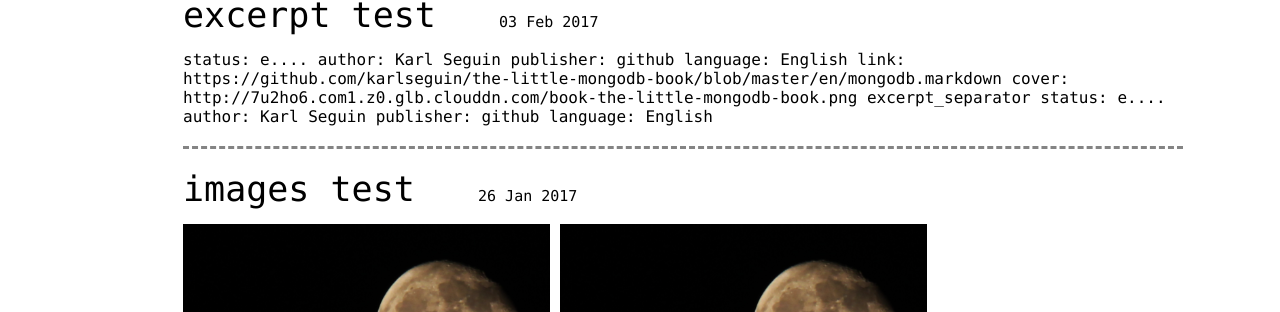
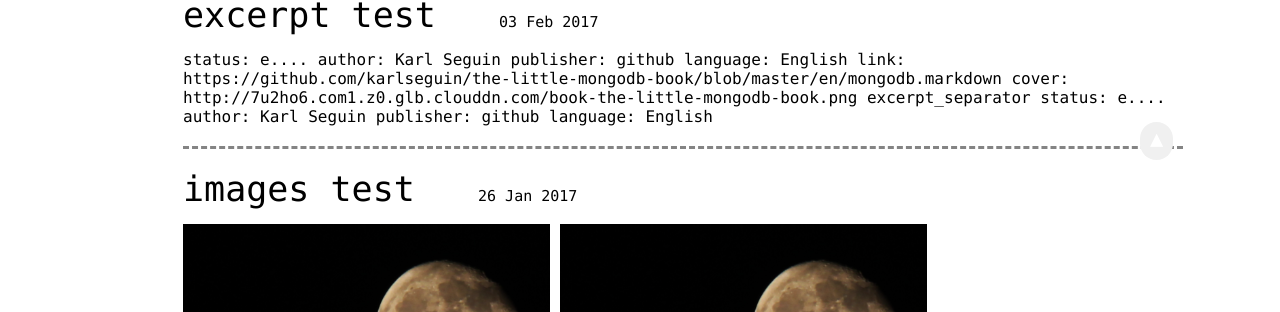
Before and after one commit to wangjianjie606/dono, a Jekyll site: the page built from index.html, in a window 1280 px wide. Shown: the part 782-1094 px from the top of the page. Built offline with Jekyll 4.4.1, drawn with Linux system fonts in a browser that asks for light colours.

Commit message:
add homeTopBtn event

```diff
--- a/_layouts/home.html
+++ b/_layouts/home.html
@@ -48,7 +48,7 @@
 		<!-- <div style="width: 30px; height: 4px;border-top: 4px solid #DD575C;border-bottom: 4px solid #DD575C;background-color: #DD575C;padding: 4px 0;background-clip:content-box; "></div>-->
 		<a id="homeMenuBtn" class="btn"><span style="font-size:15px;position:relative;left:4px;top:-2px;">菜单</span></a>
 	</div>
-	<div id="homeTopBtnDiv" style="width:40px;height:40px;right:100px;bottom:35px;position:fixed;">
+	<div id="homeTopBtnDiv" style="width:40px;height:40px;right:100px;bottom:-48px;position:fixed;">
 		<a id="homeTopBtn" title="回到页头" class="btn" style="cursor: pointer;"><span>▲</span></a>
 	</div>
   </body>
```
Also changed, not shown: other parts of _layouts/home.html (+2 -1 lines).
